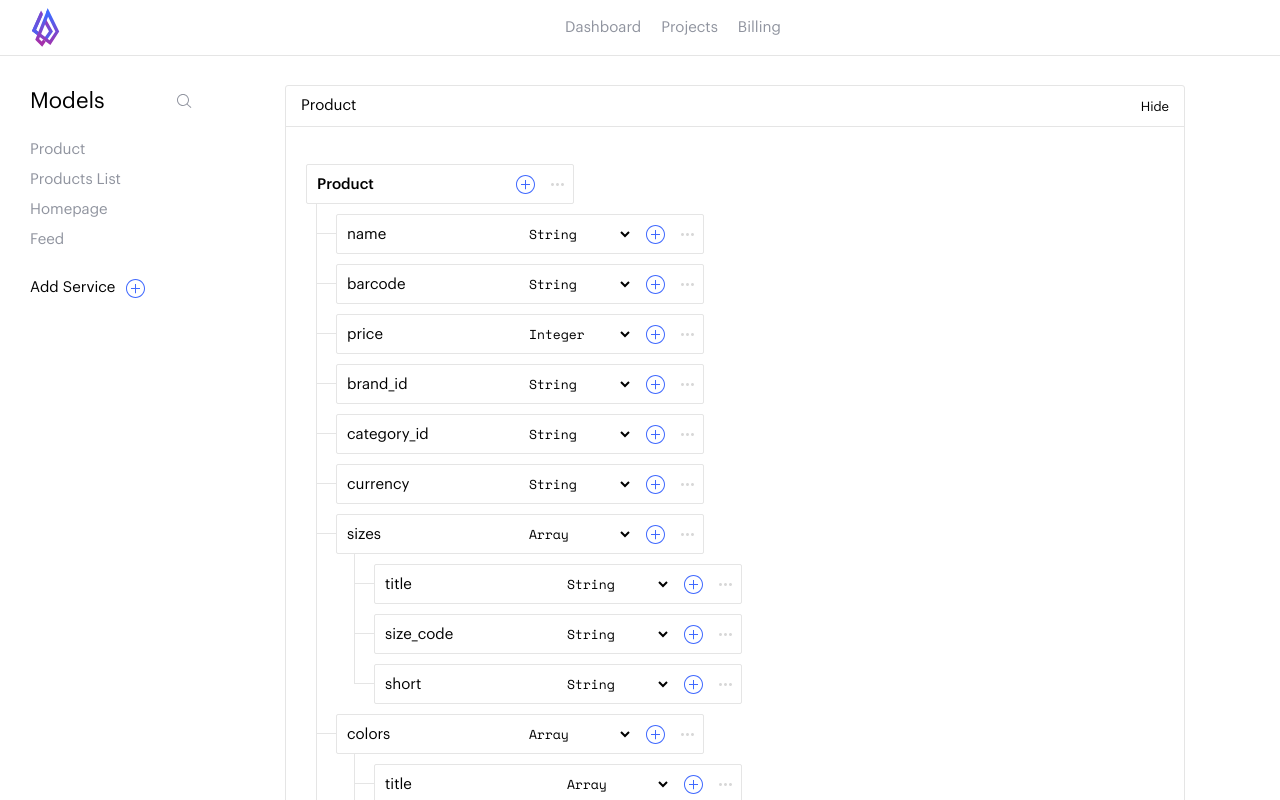
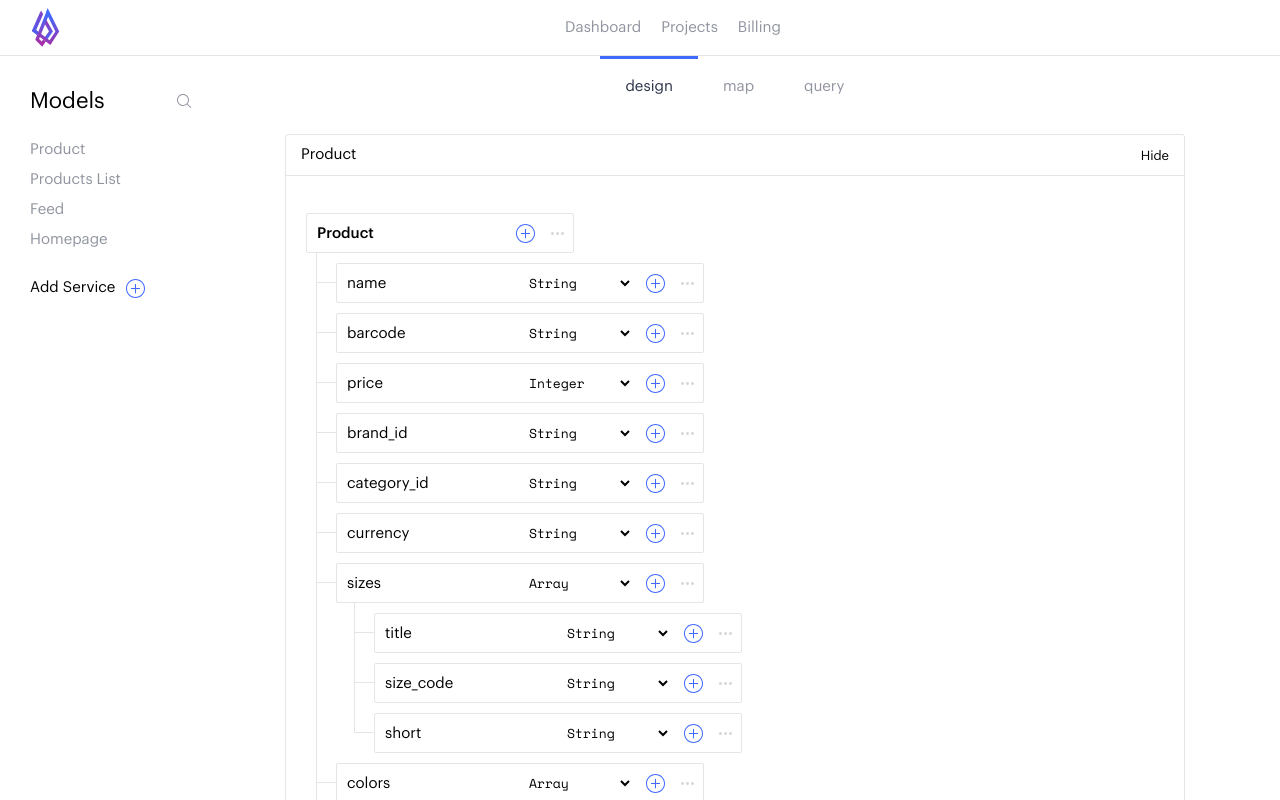
Before and after one commit to alacaesar/flamer, a React (Create React App) app: page /projects in a window 1280 px wide. Shown: the top 800 px of the page. Built offline with nearby package versions, Linux system fonts and the light colour scheme.

Commit message:
projects list

```diff
--- a/src/app/components/Sidebar.js
+++ b/src/app/components/Sidebar.js
@@ -1,4 +1,6 @@
 import React, { Component } from "react";
+import { connect } from "react-redux";
+import { Link } from "react-router-dom";
 
 /* regex türlçe karekter problemine çözüm */
 const LOWERCASE = {
@@ -32,18 +34,17 @@ const LOWERCASE = {
 
 class Main extends Component {
   state = {
-    items: [],
     searchTerm: null,
     search: false
   };
 
   _filterItems = searchTerm => {
-    const { items } = this.state;
+    let { services } = this.props.project;
     const filteredItems = [];
-    items.forEach(item => {
+    services.forEach(item => {
       const parts = searchTerm.trim().split(/[ \-:]+/);
       const regex = new RegExp(LOWERCASE.get(`(${parts.join("|")})`), "ig");
-      if (regex.test(LOWERCASE.get(item))) {
+      if (regex.test(LOWERCASE.get(item.name))) {
         filteredItems.push(item);
       }
     });
@@ -64,19 +65,18 @@ class Main extends Component {
     });
   };
 
-  componentDidMount() {
-    this.setState({
-      items: ["Product", "Products List", "Homepage", "Feed"]
-    });
-  }
-
   render() {
-    let { items, searchTerm, search } = this.state;
+    let { searchTerm, search } = this.state;
+    let { services } = this.props.project;
     let _items = [];
-    let filteredItems = searchTerm ? this._filterItems(searchTerm) : items;
+    let filteredItems = searchTerm ? this._filterItems(searchTerm) : services;
 
     filteredItems.forEach((element, index) =>
-      _items.push(<li key={"p-" + index}>{element}</li>)
+      _items.push(
+        <li key={"p-" + index}>
+          <Link to={element.slug}>{element.name}</Link>
+        </li>
+      )
     );
 
     let _head = search ? (
@@ -116,4 +116,9 @@ class Main extends Component {
   }
 }
 
-export default Main;
+// filter state
+function mapStateToProps(state) {
+  return state.project;
+}
+
+export default connect(mapStateToProps)(Main);
--- /dev/null
+++ b/src/app/modules/Tabs.js
@@ -0,0 +1,45 @@
+import React, { Component } from "react";
+import { connect } from "react-redux";
+import { Link } from "react-router-dom";
+
+class Main extends Component {
+  state = {
+    items: ["design", "map", "query"],
+    selected: "design"
+  };
+
+  _onClick = event => {
+    this.setState({ selected: event.target.id });
+  };
+
+  render() {
+    let { items, selected } = this.state;
+    let _items = [];
+
+    items.forEach((element, index) =>
+      _items.push(
+        <li
+          className={element === selected ? "selected" : ""}
+          key={"p-" + index}
+        >
+          <Link onClick={this._onClick} id={element} to={"#" + element}>
+            {element}
+          </Link>
+        </li>
+      )
+    );
+
+    return (
+      <div className="tabs">
+        <ul>{_items}</ul>
+      </div>
+    );
+  }
+}
+
+// filter state
+function mapStateToProps(state) {
+  return state.project;
+}
+
+export default connect(mapStateToProps)(Main);
--- a/src/app/modules/index.js
+++ b/src/app/modules/index.js
@@ -1,3 +1,4 @@
 // Modules List
 
 export { default as Menu } from "../modules/Menu";
+export { default as Tabs } from "../modules/Tabs";
--- a/src/app/reducers/general.js
+++ b/src/app/reducers/general.js
@@ -1,7 +1,12 @@
 // general state
 
 const initialState = {
-  items: "general"
+  items: "general",
+  projects: [
+    { name: "Springbreak", slug: "springbreak", services: 3 },
+    { name: "Stripes", slug: "stripes", services: 12 },
+    { name: "Flames App", slug: "flames-app", services: 5 }
+  ]
 };
 
 export default function cart(state = initialState, action) {
--- a/src/app/reducers/project.js
+++ b/src/app/reducers/project.js
@@ -1,40 +1,24 @@
 // project state
 
 const initialState = {
-  items: [
-    {
-      name: "Products",
-      type: "null",
-      children: [
-        {
-          name: "name",
-          type: "string"
-        },
-        {
-          name: "barcode",
-          type: "number"
-        },
-        {
-          name: "sizes",
-          type: "array",
-          children: [
-            {
-              name: "title",
-              type: "string"
-            },
-            {
-              name: "short-code",
-              type: "number"
-            }
-          ]
-        },
-        {
-          name: "price",
-          type: "number"
-        }
-      ]
+  project: {
+    name: "Spring Break",
+    services: [
+      { name: "Product", slug: "product" },
+      { name: "Products List", slug: "product-list" },
+      { name: "Feed", slug: "feed" },
+      { name: "Homepage", slug: "homepage" }
+    ],
+    service: {
+      slug: "product",
+      design: {
+        name: { title: "name", attribute: { data_type: "string" } },
+        barcode: { title: "barcode", attribute: { data_type: "string" } },
+        price: { title: "price", attribute: { data_type: "integer" } },
+        brand_id: { title: "brand_id", attribute: { data_type: "string" } }
+      }
     }
-  ]
+  }
 };
 
 export default function cart(state = initialState, action) {
--- /dev/null
+++ b/src/app/views/Dashboard.js
@@ -0,0 +1,15 @@
+import React, { Component } from "react";
+import { connect } from "react-redux";
+
+class Main extends Component {
+  render() {
+    return <div>Projects</div>;
+  }
+}
+
+// filter state
+function mapStateToProps(state) {
+  return state.general;
+}
+
+export default connect(mapStateToProps)(Main);
--- a/src/app/views/Home.js
+++ b/src/app/views/Home.js
@@ -1,13 +1,41 @@
 import React from "react";
 import { connect } from "react-redux";
+import { Link } from "react-router-dom";
 
-const Main = props => (
-  <h1>
-    Welcome Home.
-    <br />
-    this info is from redux: {props.items}
-  </h1>
-);
+const Main = props => {
+  let { projects } = props;
+  let _projects = [];
+
+  if (projects.length > 0)
+    projects.forEach((element, index) => {
+      _projects.push(
+        <li key={"p-" + index}>
+          <h4>{element.name}</h4>
+          <span>{element.services}</span>
+          <Link to={element.slug}>Open</Link>
+        </li>
+      );
+    });
+
+  return (
+    <div className="page-inside projects">
+      <h1>Design how to get your data.</h1>
+      <p>
+        You can start right away and follow the steps or check a quick tutorial{" "}
+        <a href="https://minus99.com">here</a>.
+      </p>
+      <div className="projects-list">
+        <span>Your Projects</span>
+        <ul>
+          <li className="projects add-button">
+            <button>Add Project</button>
+          </li>
+          {_projects}
+        </ul>
+      </div>
+    </div>
+  );
+};
 
 // filter state
 function mapStateToProps(state) {
--- a/src/app/views/Projects.js
+++ b/src/app/views/Projects.js
@@ -3,6 +3,7 @@ import { connect } from "react-redux";
 import { SortableContainer, arrayMove } from "react-sortable-hoc";
 
 import { Accordion, DesignItem } from "../components";
+import { Tabs } from "../modules";
 
 const SortableList = SortableContainer(({ items }) => {
   return (
@@ -58,9 +59,12 @@ class Main extends Component {
   };
   render() {
     return (
-      <Accordion head={<h4>Product</h4>}>
-        <SortableList items={this.state.items} onSortEnd={this.onSortEnd} />
-      </Accordion>
+      <div>
+        <Tabs />
+        <Accordion head={<h4>Product</h4>}>
+          <SortableList items={this.state.items} onSortEnd={this.onSortEnd} />
+        </Accordion>
+      </div>
     );
   }
 }
--- a/src/app/views/index.js
+++ b/src/app/views/index.js
@@ -3,3 +3,4 @@
 export { default as Home } from "../views/Home";
 export { default as Projects } from "../views/Projects";
 export { default as Billing } from "../views/Billing";
+export { default as Dashboard } from "../views/Dashboard";
--- a/src/css/styles.css
+++ b/src/css/styles.css
@@ -33,7 +33,7 @@
   width: 100%;
   max-width: 960px;
   margin: 0 auto;
-  padding: 30px;
+  padding: 0 30px 30px;
   box-sizing: border-box;
   grid-area: body;
 }
@@ -70,10 +70,9 @@
 }
 .app-sidebar ul li {
   margin-bottom: 15px;
+}
+.app-sidebar ul li a {
   color: #90949f;
-}
-.app-sidebar ul li.selected {
-  color: #4069fe;
 }
 
 /* header */
@@ -98,6 +97,32 @@ nav ul li {
 }
 nav ul li a {
   color: #90949f;
+}
+
+.tabs {
+  text-align: center;
+  padding-bottom: 20px;
+}
+.tabs ul {
+  display: inline-block;
+}
+.tabs ul li {
+  display: inline-block;
+}
+.tabs ul li.selected {
+  border-top: 4px solid #4069fe;
+}
+.tabs ul li.selected a {
+  color: #2a3147;
+}
+.tabs ul li a {
+  color: #90949f;
+  line-height: 55px;
+  display: block;
+  padding: 0 25px;
+}
+.tabs ul li a:hover {
+  color: #2a3147;
 }
 
 /* body */
--- a/src/css/styles.scss
+++ b/src/css/styles.scss
@@ -42,7 +42,7 @@ $light-border: #e5e5e5;
   width: 100%;
   max-width: 960px;
   margin: 0 auto;
-  padding: 30px;
+  padding: 0 30px 30px;
   box-sizing: border-box;
   grid-area: body;
 }
@@ -80,9 +80,8 @@ $light-border: #e5e5e5;
   }
   ul li {
     margin-bottom: 15px;
-    color: $light;
-    &.selected {
-      color: $blue;
+    a {
+      color: $light;
     }
   }
 }
@@ -107,6 +106,32 @@ nav {
     margin: 0 10px;
     a {
       color: $light;
+    }
+  }
+}
+
+.tabs {
+  text-align: center;
+  padding-bottom: 20px;
+  ul {
+    display: inline-block;
+  }
+  ul li {
+    display: inline-block;
+    &.selected {
+      border-top: 4px solid $blue;
+      a {
+        color: $dark;
+      }
+    }
+    a {
+      color: $light;
+      line-height: 55px;
+      display: block;
+      padding: 0 25px;
+    }
+    a:hover {
+      color: $dark;
     }
   }
 }
```
Also changed, not shown: src/assets/links-background.svg (added), 1 other file (tests, documents, lock files or other folders).
